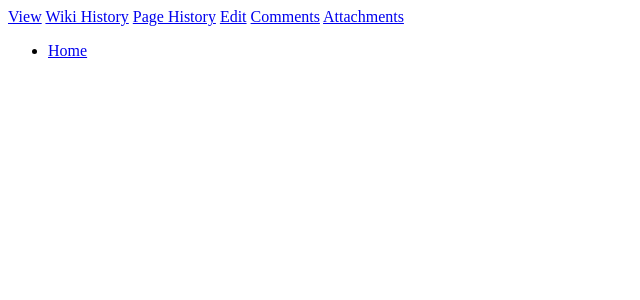
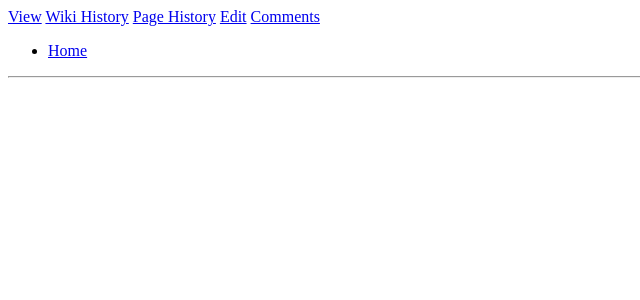
Before and after one commit to adam-buckley/cmfive-wiki, a PHP site: template wiki/templates/view.tpl.php in a window 1280 px wide. Shown: the top 300 px of the page, without its empty margins (0-640 px from the left). Run offline with PHP 8.4, Linux system fonts and the light colour scheme; the template is opened without the code that fills it, so the values that code supplies are empty; some libraries are stand-ins or nearby versions.

Commit message:
Reorder Wiki page UI so that attachments are on the same tab as the wiki page

```diff
--- a/wiki/templates/view.tpl.php
+++ b/wiki/templates/view.tpl.php
@@ -10,7 +10,7 @@
             <a href="#members">Members</a>
         <?php endif; ?>
         <a href="#comments">Comments</a>
-        <a href="#attachments">Attachments</a>
+
     </div>
     <div class="tab-body">
         <div id="view">
@@ -31,6 +31,10 @@
             <div>
                 <?php echo $body?>
             </div>
+            <hr/>
+            <div id="attachments">
+            <?php echo $w->partial("listattachments", array("object" => $page, "redirect" => "wiki/view/{$wiki->name}/{$page->name}#attachments"), "file"); ?>
+        </div>
         </div>
         <div id="wiki-history">
             <?php
@@ -109,8 +113,6 @@
         <div id="comments">
             <?php echo $w->partial("listcomments", array("object" => $page, "redirect" => "wiki/view/{$wiki->name}/{$page->name}#comments"), "admin"); ?>
         </div>
-        <div id="attachments">
-            <?php echo $w->partial("listattachments", array("object" => $page, "redirect" => "wiki/view/{$wiki->name}/{$page->name}#attachments"), "file"); ?>
-        </div>
+
     </div>
 </div>
```
